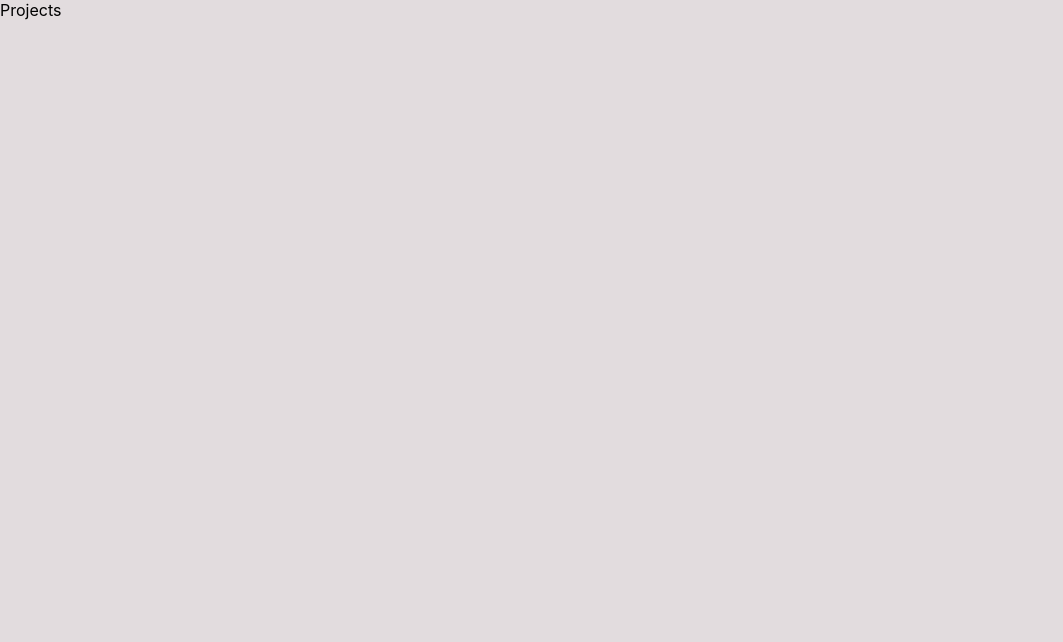
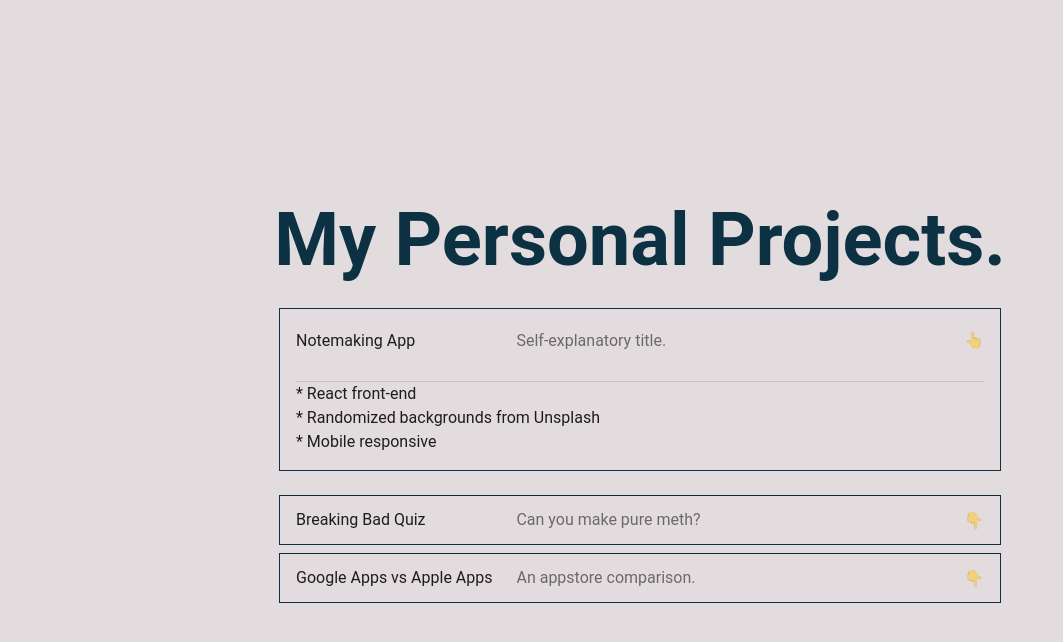
Before and after one commit to abdullahkhan9375/portfolio-blog-2, a Next.js app in the folder pb-ui/: page /projects in a window 1280 px wide. Shown: the top 642 px of the page, without its empty margins (0-1063 px from the left). Built offline with nearby package versions, Linux system fonts and the light colour scheme.

Commit message:
working on accordion

```diff
--- /dev/null
+++ b/pb-ui/src/pages/projects/ProjectAccordion.tsx
@@ -0,0 +1,67 @@
+import { SECONDARY_COLOR } from "@/Constants";
+import { Accordion, AccordionDetails, AccordionSummary, Divider, Stack, Typography } from "@mui/material";
+import { IProject } from "."
+
+interface IProjectAccordionProps
+{
+    data: IProject;
+    isExpanded: boolean;
+    onExpanded: (aProjectId: string) => void;
+}
+
+const ProjectAccordion = (aProjectAccordionProps: IProjectAccordionProps) =>
+{
+    const { data, isExpanded, onExpanded } = aProjectAccordionProps;
+    const { id, name, description, features, techStack, links } = data;
+
+    const ProjectDetails = (aProjectDetails: any) =>
+    {
+        const features = aProjectDetails.data;
+        return (
+            <Stack>
+                <Stack>
+
+                </Stack>
+                <Divider/>
+                <Stack>
+                    { features.map((aFeature: string) => {
+                        return <Typography> * {aFeature} </Typography>}) }
+                </Stack>
+            </Stack>
+        )
+    }
+
+    const lStyle: React.CSSProperties =
+    {
+        width: "722px",
+        backgroundColor: "transparent",
+        borderRadius: 0,
+        border: `1px solid ${SECONDARY_COLOR}`,
+
+    }
+
+    return (
+        <Accordion
+            elevation={0}
+            expanded={isExpanded}
+            onChange={() => onExpanded(id)}
+            style={lStyle}
+        >
+            <AccordionSummary
+            expandIcon={<p>👇</p>}
+            >
+                <Typography sx={{ width: '33%', flexShrink: 0 }}>
+                    {name}
+                </Typography>
+                <Typography sx={{ opacity: 0.6 }}>
+                    {description}
+                </Typography>
+            </AccordionSummary>
+            <AccordionDetails>
+                <ProjectDetails data={features}/>
+            </AccordionDetails>
+    </Accordion>
+    )
+}
+
+export default ProjectAccordion;
--- a/pb-ui/src/pages/projects/index.tsx
+++ b/pb-ui/src/pages/projects/index.tsx
@@ -1,6 +1,101 @@
+import { Stack, Typography } from "@mui/material";
+import { useState } from "react";
+import ProjectAccordion from "./ProjectAccordion";
+
+export interface IProject
+{
+    id: string;
+    name: string;
+    description: string;
+    features: string[];
+    techStack: string[];
+    links: string[];
+}
+
 const Projects = () =>
 {
-    return <> Projects </>;
+    // TODO: Add local storage support.
+    const [expandedProject, setExpandedProject] = useState<string>("Project-1");
+
+    const lDummyData: IProject[] =
+    [
+        {
+            id: "Project-1",
+            name: "Notemaking App",
+            description: "Self-explanatory title.",
+            features: [
+                "React front-end",
+                "Randomized backgrounds from Unsplash",
+                "Mobile responsive",
+            ],
+            techStack:
+            [
+                "React",
+                "Netlify",
+                "Custom CSS",
+            ],
+            links: ["github link"],
+        },
+        {
+            id: "Project-2",
+            name: "Breaking Bad Quiz",
+            description: "Can you make pure meth?",
+            features: [
+                "React front-end",
+                "Fetch API to grab images from an open-source API",
+                "Fully mobile responsive.",
+            ],
+            techStack:
+            [
+                "React",
+                "Netlify",
+                "Custom CSS",
+            ],
+            links: ["github link"],
+        },
+        {
+            id: "Project-3",
+            name: "Google Apps vs Apple Apps",
+            description: "An appstore comparison.",
+            features: [
+                "Exploratory Data analysis that tells a story",
+                "Cutting edge python visualization libraries.",
+                "Hosted on and powered by Kaggle.",
+            ],
+            techStack:
+            [
+                "Plotly",
+                "Python",
+            ],
+            links: ["github link"],
+        }
+    ];
+
+    return (
+        <Stack
+            height="100vh"
+            justifyContent="center"
+            alignItems="center"
+            spacing={3}
+        >
+            <Typography variant="h1">
+                My Personal Projects.
+            </Typography>
+            <Stack spacing={1}>
+            {
+                lDummyData.map((aDummyData: IProject) =>
+                {
+                    return (
+                    <ProjectAccordion
+                        data={aDummyData}
+                        isExpanded={expandedProject === aDummyData.id}
+                        onExpanded={setExpandedProject}
+                    />)
+                })
+            }
+            </Stack>
+        </Stack>
+    )
 };
 
 export default Projects;
```
Also changed, not shown: pb-ui/src/common/Divider.tsx (added, +11 -0 lines).
